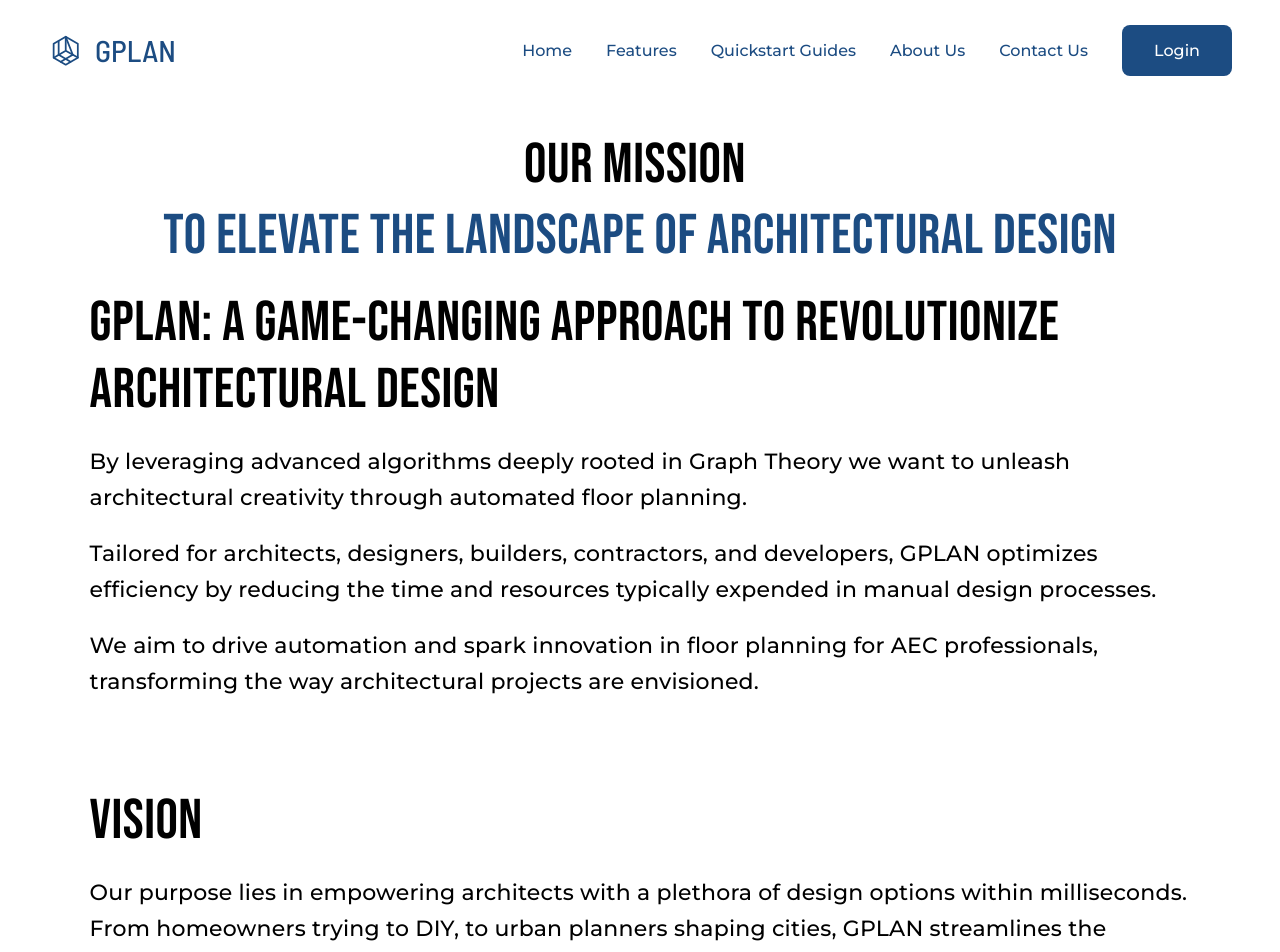
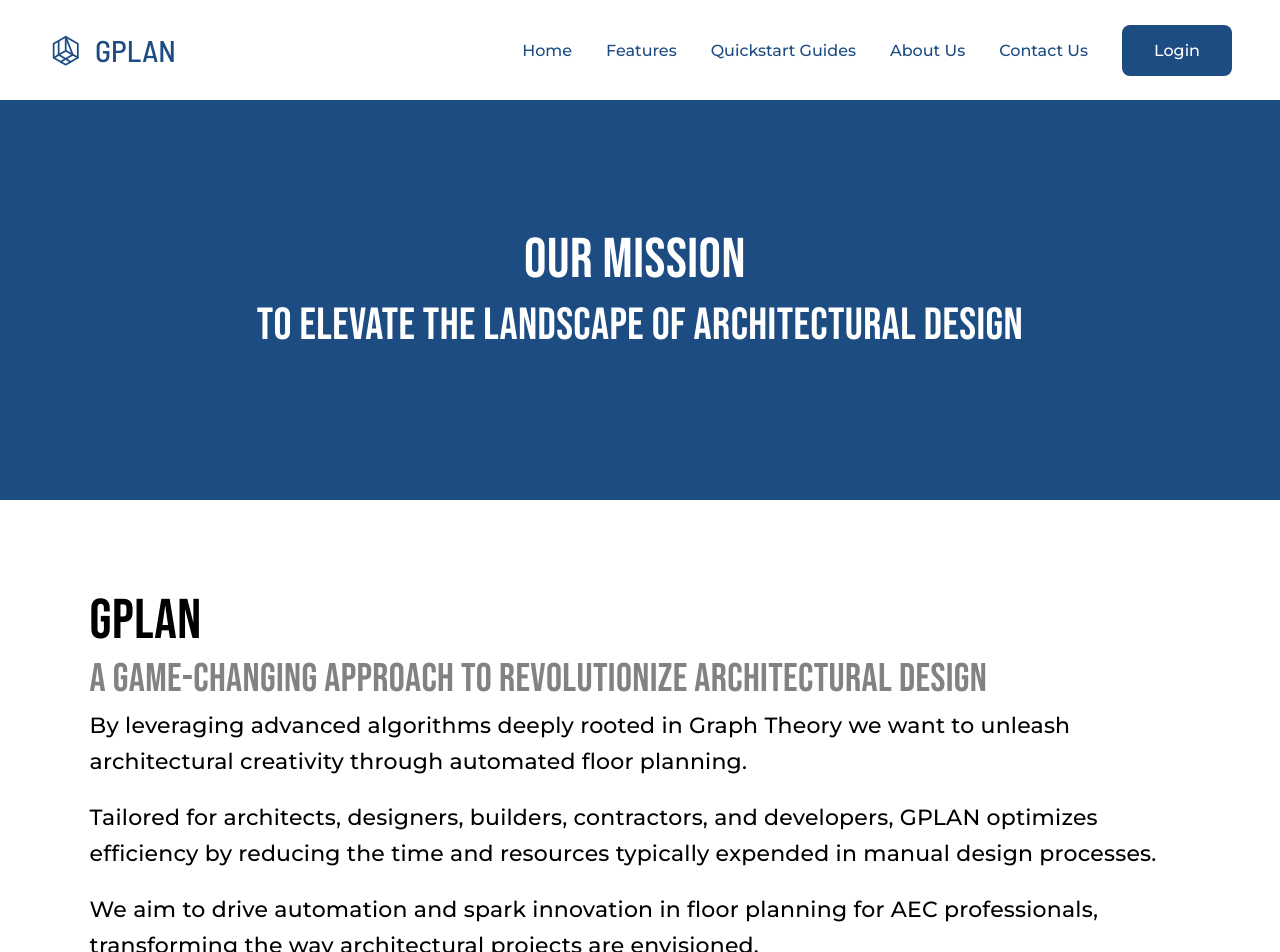
Before and after one commit to GPLAN-team/Gplan-website, a React (Create React App) app: page /about-us in a window 1280 px wide. Shown: the top 952 px of the page. Built offline with nearby package versions, Linux system fonts and the light colour scheme.

Commit message:
aboutus done
Signed-off-by: Pushkar Mishra <pushkarmishra029@gmail.com>

```diff
--- a/src/components/pages/AboutUs.tsx
+++ b/src/components/pages/AboutUs.tsx
@@ -97,18 +97,26 @@ export default function AboutUs() {
       <Grid
         spacing={5}
         sx={{
-          backgroundColor: "#fff",
+          backgroundColor: "#1C4C82",
           pl: "7%",
           pr: "7%",
           pb: "32px",
           pt: "32px",
-          mb: "36px",
+          mb: "15px",
           mt: "100px",
+          height: "50vh"
         }}
       >
+        <Box sx={{
+          display: 'flex',
+          height: "100%",
+          alignItems: 'center',
+          justifyContent: 'center',
+          flexDirection: 'column'
+        }}>
           <Typography
             sx={{
-            textAlign: "left",
+              textAlign: "center",
               fontFamily: "Bebas Neue",
               fontSize: { xs: "36px", sm: "56px" },
               fontStyle: "normal",
@@ -117,33 +125,35 @@ export default function AboutUs() {
               marginBottom: "4px",
             }}
           >
-          <Box sx={{
-            display: 'flex',
-            justifyContent: 'center',
-            alignItems: 'center',
-          }}>
-            <Box sx={{ color: "black", marginRight: "10px" }}>Our Mission</Box>
-          </Box>
+            <Box sx={{ color: "white", marginRight: "10px" }}>Our Mission</Box>
           </Typography>
           <Typography
             sx={{
-            textAlign: "left",
+              textAlign: "center",
               fontFamily: "Bebas Neue",
-            fontSize: { xs: "36px", sm: "56px" },
+              fontSize: { xs: "30px", sm: "45px" },
               fontStyle: "normal",
               fontWeight: 400,
               lineHeight: "normal",
               marginBottom: "20px",
             }}
           >
-          <Box sx={{
-            display: 'flex',
-            justifyContent: 'center',
-            alignItems: 'center',
-          }}>
-            <Box sx={{ color: "#1C4C82" }}>To elevate the landscape of architectural design</Box>
+            <Box sx={{ color: "#fff" }}>To elevate the landscape of architectural design</Box>
+          </Typography>
         </Box>
-        </Typography>
+      </Grid>
+      <Grid
+        spacing={5}
+        sx={{
+          backgroundColor: "#fff",
+          pl: "7%",
+          pr: "7%",
+          pb: "32px",
+          pt: "32px",
+          mb: "36px",
+          mt: "36px",
+        }}
+      >
         <Typography
           sx={{
             textAlign: "left",
@@ -164,10 +174,24 @@ export default function AboutUs() {
             fontStyle: "normal",
             fontWeight: 400,
             lineHeight: "normal",
-            marginBottom: "20px",
+            mr: "10px"
           }}
         >
-          GPLAN: A Game-Changing Approach To Revolutionize Architectural Design
+          GPLAN
+        </Typography>
+        <Typography
+          sx={{
+            textAlign: "left",
+            fontFamily: "Bebas Neue",
+            color: "#828282",
+            fontSize: { xs: "25px", sm: "40px" },
+            fontStyle: "normal",
+            fontWeight: 400,
+            lineHeight: "normal",
+            marginBottom: "5px",
+          }}
+        >
+          A Game-Changing Approach To Revolutionize Architectural Design
         </Typography>
         <Typography
           sx={{
@@ -272,7 +296,7 @@ export default function AboutUs() {
         >
           <Grid container>
             <Box sx={{ color: "black", marginRight: "4px" }}>Our</Box>
-            <Box sx={{ color: { xs: "#1C4C82", sm: "black" } }}>Story</Box>
+            <Box sx={{ color: "black" }}>Story</Box>
           </Grid>
         </Typography>
         <Typography
```
Lines whose indentation alone changed are shown as unchanged.
